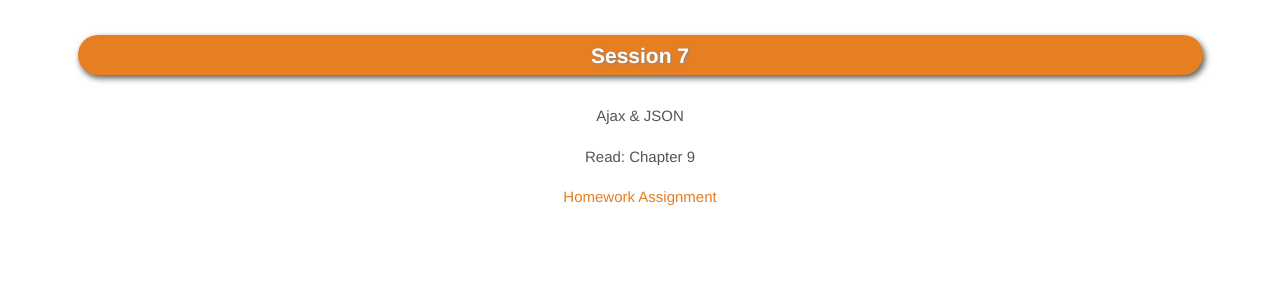
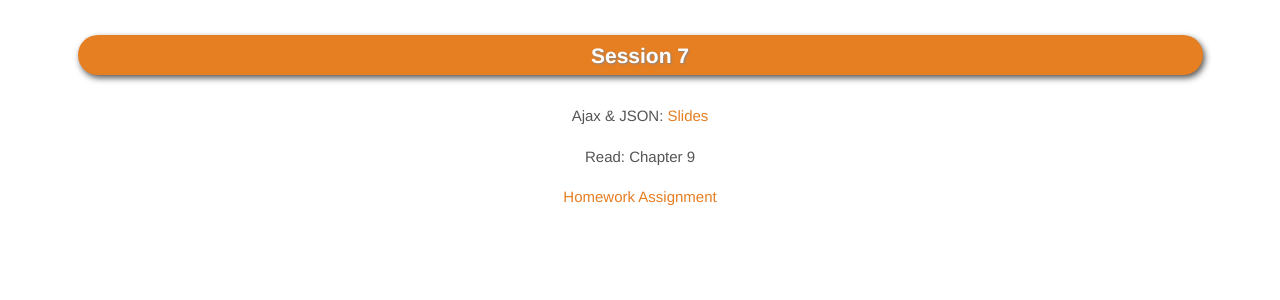
Before and after one commit to mm-intro-js/htc-ccis2591.github.io, a Jekyll site: the page built from _semesters/2016_1_Spring.md, in a window 1280 px wide and 900 px high, scrolled down 1742 px. Shown: the part 480-780 px from the top of the window. Built offline with Jekyll 4.4.1, drawn with Linux system fonts in a browser that asks for light colours; some web fonts are replaced; some of the changed lines change nothing that is shown.

Commit message:
update w/ slides

```diff
--- a/_semesters/2016_1_Spring.md
+++ b/_semesters/2016_1_Spring.md
@@ -102,7 +102,7 @@ sessions:
       -
         title: "Ajax & JSON"
 #        notes_url: "/lecture_notes/welcome.html"
-#        slides_url:  "/assets/slides/events-jquery-intro.pdf"
+        slides_url:  "/assets/slides/ajax-jquery-ch8.pdf"
 
     repository_url: "https://github.com/htc-ccis2591/js-data"
 
```
Also changed, not shown: 1 other file.
